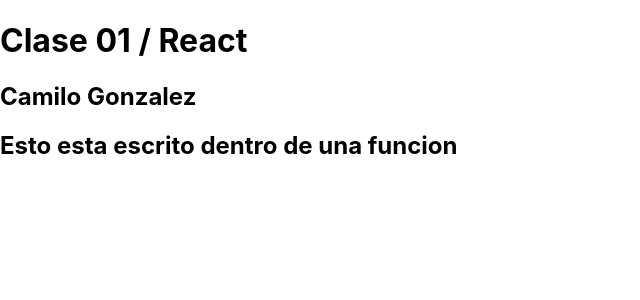
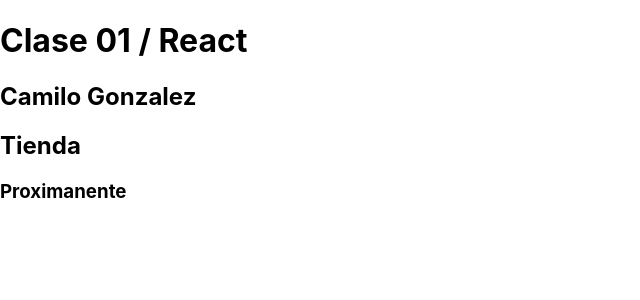
Before and after one commit to cmlgnzlz/REACT, a React (Create React App) app: page / in a window 1280 px wide. Shown: the top 300 px of the page, without its empty margins (0-640 px from the left). Built offline with nearby package versions, Linux system fonts and the light colour scheme.

Commit message:
Entrega 1

```diff
--- a/src/App.js
+++ b/src/App.js
@@ -6,7 +6,8 @@
     <div>
       <h1>Clase 01 / React</h1>
       <h2>Camilo Gonzalez</h2>
-      <h2>Esto esta escrito dentro de una funcion</h2>
+      <h2>Tienda</h2>
+      <h3>Proximanente</h3>
     </div>
       );
 }
```
